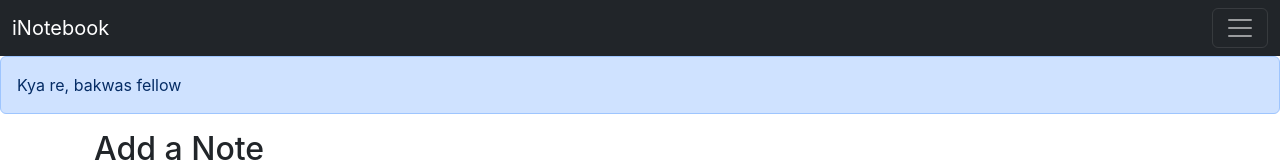
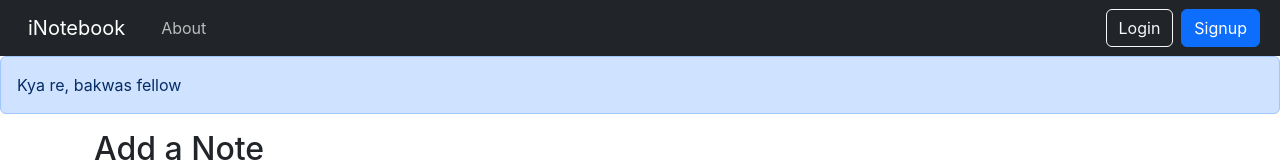
Before and after one commit to subhrojit17/iNotebook, a React (Create React App) app: page / in a window 1280 px wide. Shown: the top 162 px of the page. Built offline with nearby package versions, Linux system fonts and the light colour scheme; no server answers.

Commit message:
Fixed navbar and added login and signup buttons

```diff
--- a/src/components/Navbar.js
+++ b/src/components/Navbar.js
@@ -1,92 +1,33 @@
 import React from "react";
-import { Link } from "react-router-dom";
+import { Link, NavLink } from "react-router-dom";
 const Navbar = () => {
+  const aboutLinkStyles = ({ isActive }) => ({
+    color: isActive ? "#fff" : "#bcbcbc", // illuminated (white) when active, dull (grey) when not
+    textDecoration: "none",
+    padding: "5px 12px",
+    marginLeft: "8px",
+  });
   return (
     <nav className="navbar navbar-dark bg-dark">
       <div className="container-fluid">
-        <Link className="navbar-brand" to="/">
+        <Link className="navbar-brand mx-3" to="/">
           iNotebook
         </Link>
-        <button
-          className="navbar-toggler"
-          type="button"
-          data-bs-toggle="offcanvas"
-          data-bs-target="#offcanvasDarkNavbar"
-          aria-controls="offcanvasDarkNavbar"
-          aria-label="Toggle navigation"
-        >
-          <span className="navbar-toggler-icon"></span>
-        </button>
-        <div
-          className="offcanvas offcanvas-end text-bg-dark"
-          tabIndex="-1"
-          id="offcanvasDarkNavbar"
-          aria-labelledby="offcanvasDarkNavbarLabel"
-        >
-          <div className="offcanvas-header">
-            <h5 className="offcanvas-title" id="offcanvasDarkNavbarLabel">
-              iNotebook
-            </h5>
-            <button
-              type="button"
-              className="btn-close btn-close-white"
-              data-bs-dismiss="offcanvas"
-              aria-label="Close"
-            ></button>
-          </div>
-          <div className="offcanvas-body">
-            <ul className="navbar-nav justify-content-end flex-grow-1 pe-3">
-              <li className="nav-item"></li>
-              <li className="nav-item">
-                <Link className="nav-link" to="/about">
-                  About us
-                </Link>
-              </li>
-              <li className="nav-item dropdown">
-                <Link
-                  className="nav-link dropdown-toggle"
-                  to="/"
-                  role="button"
-                  data-bs-toggle="dropdown"
-                  aria-expanded="false"
-                >
-                  Account
-                </Link>
-                <ul className="dropdown-menu dropdown-menu-dark">
-                  <li>
-                    <Link className="dropdown-item" to="/">
-                      Profile
-                    </Link>
-                  </li>
-                  <li>
-                    <Link className="dropdown-item" to="/">
-                      My Notes
-                    </Link>
-                  </li>
-                  <li>
-                    <hr className="dropdown-divider" />
-                  </li>
-                  <li>
-                    <Link className="dropdown-item" to="/">
-                      Logout
-                    </Link>
-                  </li>
-                </ul>
-              </li>
-            </ul>
-            <form className="d-flex mt-3" role="search">
-              <input
-                className="form-control me-2"
-                type="search"
-                placeholder="Search"
-                aria-label="Search"
-              />
-              <button className="btn btn-success" type="submit">
-                Search
-              </button>
-            </form>
-          </div>
-        </div>
+        <NavLink to="/about" style={aboutLinkStyles}>
+          About
+        </NavLink>
+        <ul className="navbar-nav flex-row ms-auto">
+          <li className="nav-item me-2">
+            <Link className="btn btn-outline-light" to="/login">
+              Login
+            </Link>
+          </li>
+          <li className="nav-item me-2">
+            <Link className="btn btn-primary" to="/signup">
+              Signup
+            </Link>
+          </li>
+        </ul>
       </div>
     </nav>
   );
```
